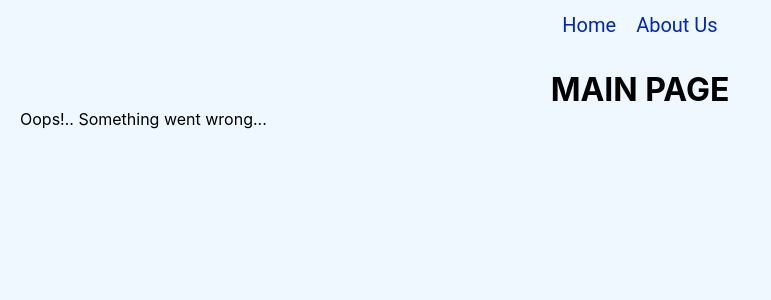
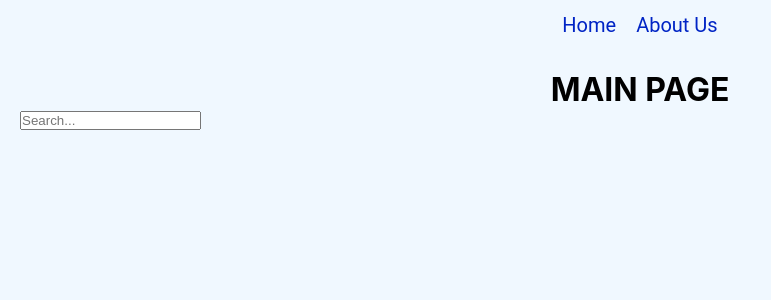
Before and after one commit to sylarBrest/REACT2022Q3, a React (Create React App) app in the folder first-react-app/: page / in a window 1280 px wide. Shown: the top 300 px of the page, without its empty margins (0-771 px from the left). Built offline with nearby package versions, Linux system fonts and the light colour scheme.

Commit message:
feat: add component SearchBar

```diff
--- /dev/null
+++ b/first-react-app/src/components/Main/SearchBar.tsx
@@ -0,0 +1,14 @@
+import React from 'react';
+import { TSearchBarProps } from 'types';
+
+class SearchBar extends React.Component {
+  constructor(props: TSearchBarProps) {
+    super(props);
+  }
+
+  render() {
+    return <input type="search" placeholder="Search..."></input>;
+  }
+}
+
+export default SearchBar;
--- a/first-react-app/src/pages/main.tsx
+++ b/first-react-app/src/pages/main.tsx
@@ -1,11 +1,12 @@
 import React from 'react';
 import Title from 'components/Main/Title';
+import SearchBar from 'components/Main/SearchBar';
 
 const MainPage = () => {
   return (
     <div className="container">
       <Title pageTitle="Main page" />
-      <p>Oops!.. Something went wrong...</p>
+      <SearchBar />
     </div>
   );
 };
--- a/first-react-app/src/types.ts
+++ b/first-react-app/src/types.ts
@@ -6,3 +6,7 @@ export type TItemProps = {
 export type TTitleProps = {
   pageTitle: string;
 };
+
+export type TSearchBarProps = {
+  value: string;
+};
```
